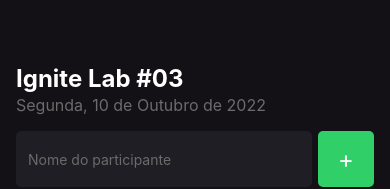
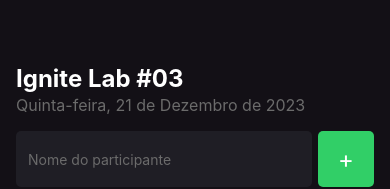
Before and after one commit to wellingtonrodriguesbr/imhere, a React Native app: screen / in a window 390 px wide. Shown: the top 189 px of the page. Built offline with nearby package versions, Linux system fonts and the light colour scheme.

Commit message:
chore: replace text

```diff
--- a/src/screens/Home/index.tsx
+++ b/src/screens/Home/index.tsx
@@ -62,7 +62,7 @@
   return (
     <View style={styles.container}>
       <Text style={styles.eventName}>Ignite Lab #03</Text>
-      <Text style={styles.eventDate}>Segunda, 10 de Outubro de 2022</Text>
+      <Text style={styles.eventDate}>Quinta-feira, 21 de Dezembro de 2023</Text>
       <View style={styles.form}>
         <TextInput
           style={styles.input}
```
